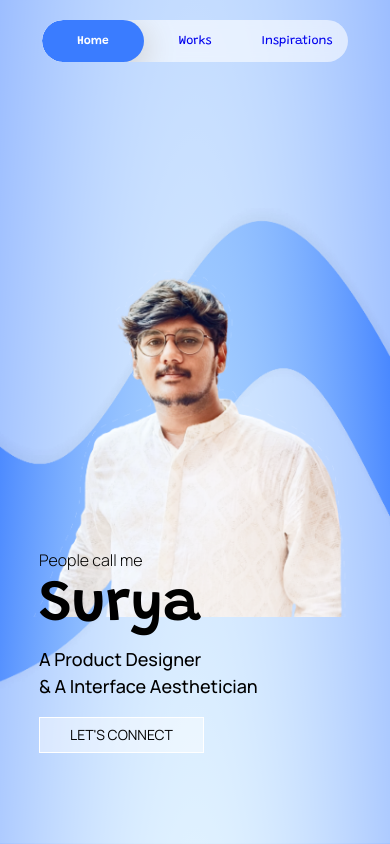
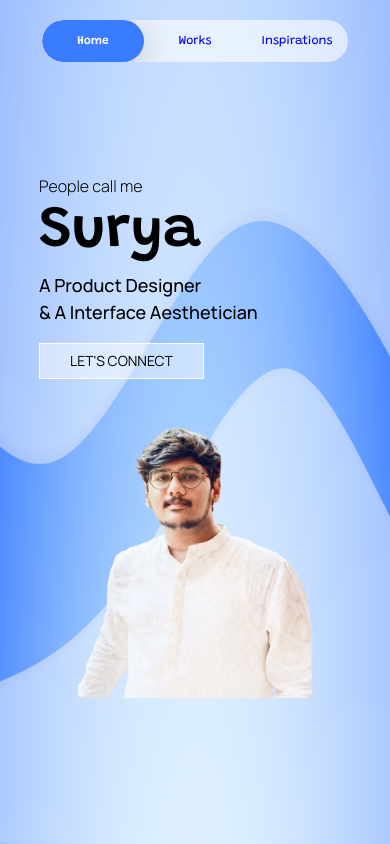
Before and after one commit to suryadsign/suryanarayanan, a plain HTML site: page index.html in a window 390 px wide. Shown: the top 844 px of the page. Drawn offline with nearby package versions, Linux system fonts and the light colour scheme; a script that the page names is missing; a web font is replaced by a local one.

Commit message:
Add files via upload

```diff
--- a/style.css
+++ b/style.css
@@ -2420,16 +2420,16 @@ border-radius: 1rem;
   }
 
 .hero{
-flex-direction: column;
+flex-direction: column-reverse;
 justify-content: center;
 align-items: center;
+height:80vh;
+padding:100px 0;
 }
 
 .herotext{
   width: 80%;
   padding:0;
-  position: absolute !important;
-  bottom:10% !important
 }
 
 #viewbtn {
@@ -2440,11 +2440,8 @@ align-items: center;
 
 .herophoto{
   position: relative;
-  width:100%;
-
-}
-
-
+  width:80%;
+}
 
 .heroimage{
   width: 100%;
```
